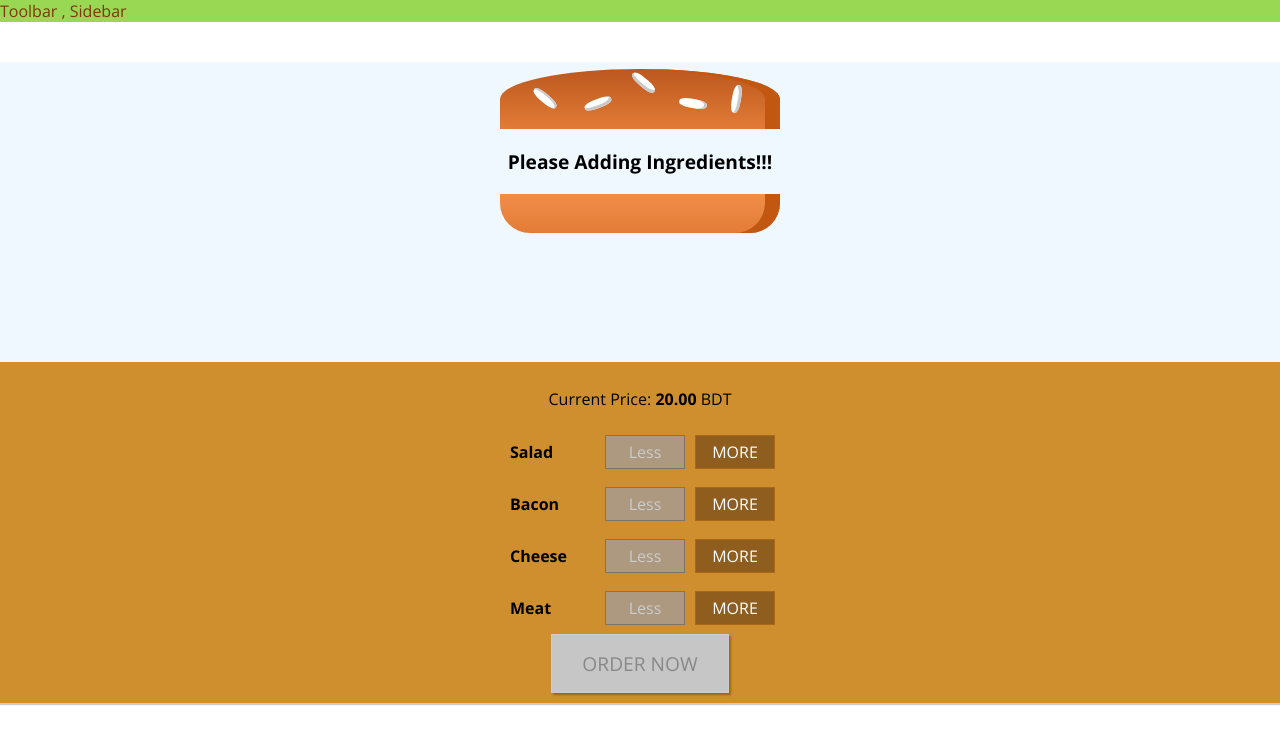
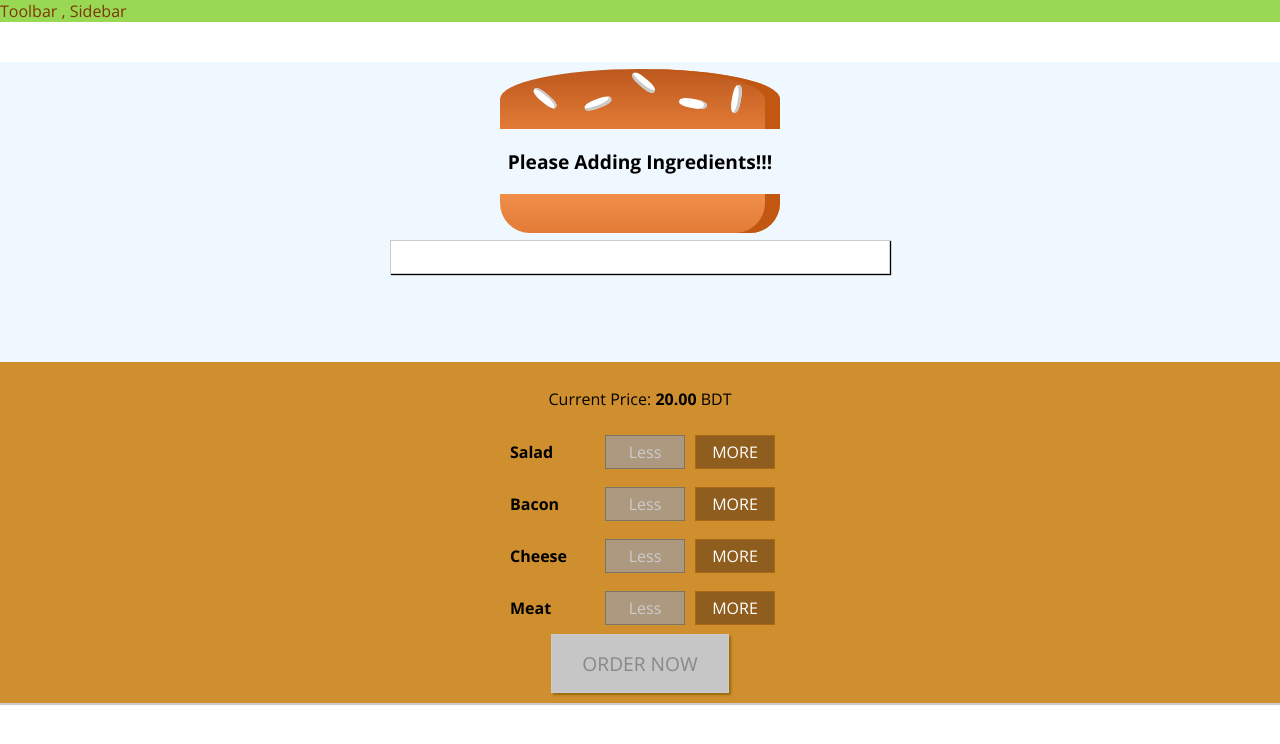
Before and after one commit to SOURAV-ROY/burger-builder, a React app: page / in a window 1280 px wide. Shown: the top 744 px of the page. Built offline with nearby package versions, Linux system fonts and the light colour scheme.

Commit message:
Modal BOX Show

```diff
--- /dev/null
+++ b/src/components/UI/Modal/Modal.css
@@ -0,0 +1,20 @@
+.Modal {
+    position: fixed;
+    z-index: 500;
+    background-color: white;
+    width: 70%;
+    border: 1px solid #ccc;
+    box-shadow: 1px 1px 1px black;
+    padding: 16px;
+    left: 15%;
+    top: 30%;
+    box-sizing: border-box;
+    transition: all 0.3s ease-out;
+}
+
+@media (min-width: 600px) {
+    .Modal {
+        width: 500px;
+        left: calc(50% - 250px);
+    }
+}
--- /dev/null
+++ b/src/components/UI/Modal/Modal.js
@@ -0,0 +1,10 @@
+import React from 'react';
+import classes from './Modal.css';
+
+const modal = (props) => (
+    <div className={classes.Modal}>
+        {props.children}
+    </div>
+);
+
+export default modal;
--- a/src/containers/BurgerBuilder/BurgerBuilder.js
+++ b/src/containers/BurgerBuilder/BurgerBuilder.js
@@ -2,6 +2,7 @@
 import Aux from "../../hoc/ReactAux";
 import Burger from "../../components/Burger/Burger";
 import BuildControls from '../../components/Burger/BuildControls/BuildControls';
+import Modal from '../../components/UI/Modal/Modal';
 
 const INGREDIENT_PRICE = {
     salad: 25,
@@ -34,8 +35,8 @@
             .map(igKey => {
                 return ingredients[igKey];
             })
-            .reduce((sum, el) =>{
-                return sum +el;
+            .reduce((sum, el) => {
+                return sum + el;
             }, 0);
         this.setState({purchasable: sum > 0});
     }
@@ -87,6 +88,7 @@
 
         return (
             <Aux>
+                <Modal/>
                 <Burger ingredients={this.state.ingredients}/>
                 <BuildControls
                     ingredientAdded={this.addIngredientHandler}
```
Also changed, not shown: src/components/Burger/BuildControls/BuildControls.js (+0 -38 lines), src/components/UI/BackDrop/BackDrop.js (added).
